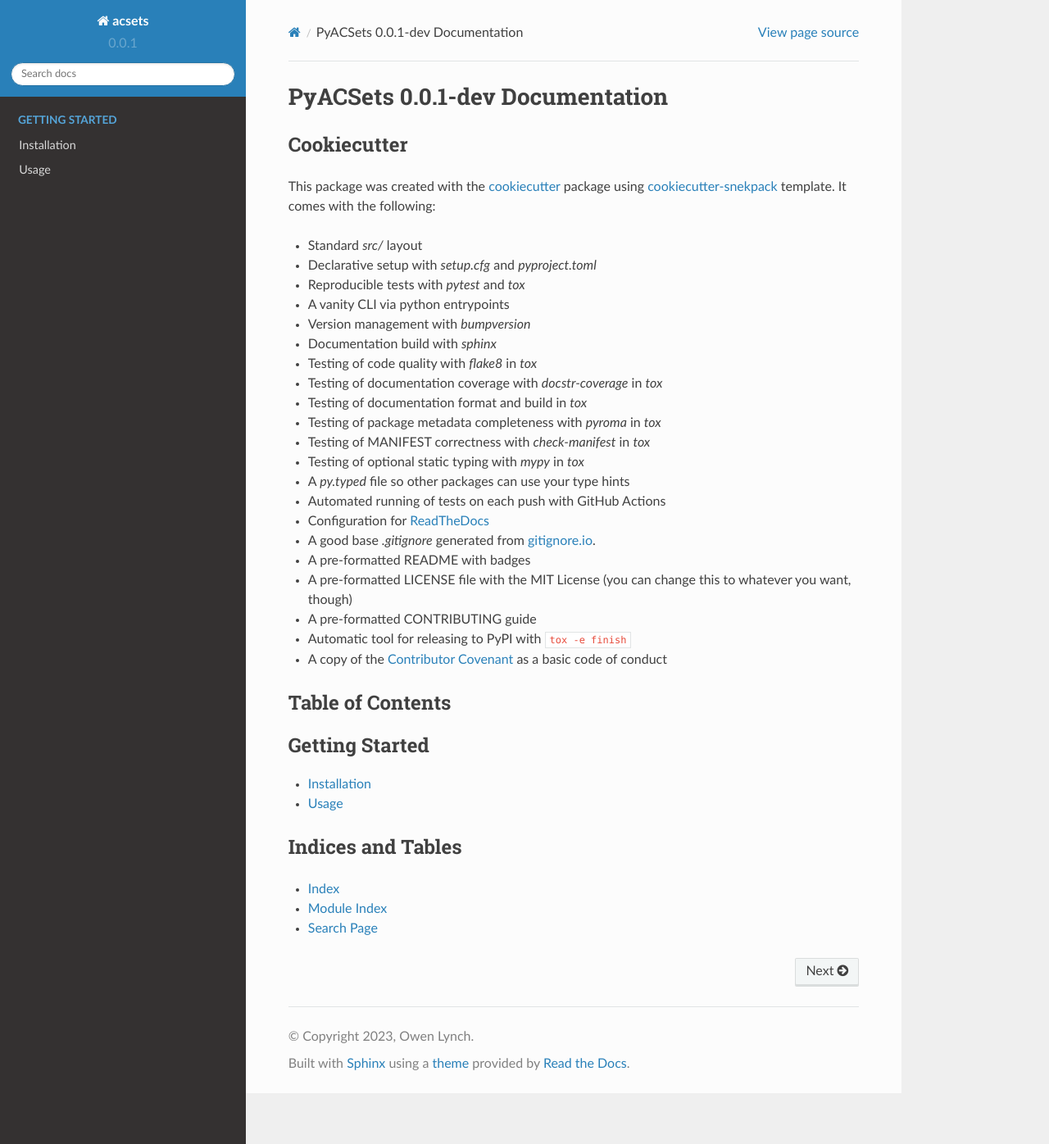
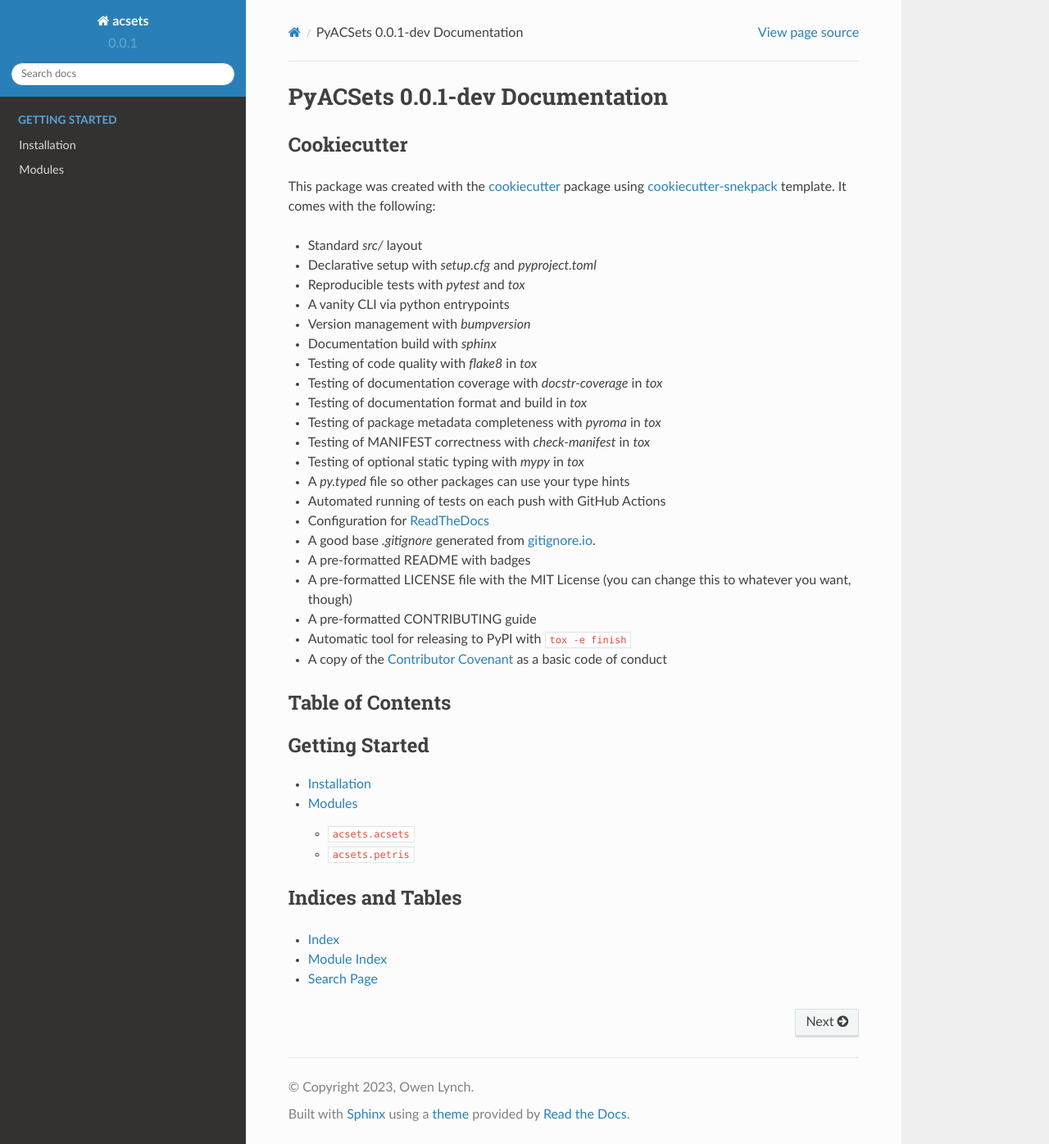
Before and after one commit to AlgebraicJulia/py-acsets, a Sphinx documentation site: the page built from docs/source/index.rst, in a window 1280 px wide and 1396 px high. Shown: the whole window at 82% size. Built offline with Sphinx 7.4.7 and the Read the Docs theme 2.0.0, drawn with Linux system fonts in a browser that asks for light colours.

Commit message:
fix documentation to include all doc strings

```diff
--- a/docs/source/index.rst
+++ b/docs/source/index.rst
@@ -37,7 +37,7 @@
    :name: start
 
    installation
-   usage
+   usage/index
 
 
 Indices and Tables
--- a/docs/source/usage.rst
+++ /dev/null
@@ -1,6 +0,0 @@
-Usage
-=====
-.. automodule:: acsets
-    :members:
-.. automodule:: acsets.petris
-    :members:
--- /dev/null
+++ b/docs/source/usage/acsets.rst
@@ -0,0 +1,4 @@
+:code:`acsets.acsets`
+=====================
+.. automodule:: acsets.acsets
+    :members:
--- /dev/null
+++ b/docs/source/usage/index.rst
@@ -0,0 +1,8 @@
+Modules
+=======
+
+.. toctree::
+   :maxdepth: 2
+
+   acsets
+   petris
--- /dev/null
+++ b/docs/source/usage/petris.rst
@@ -0,0 +1,4 @@
+:code:`acsets.petris`
+=====================
+.. automodule:: acsets.petris
+    :members:
```
Also changed, not shown: 1 other file.
